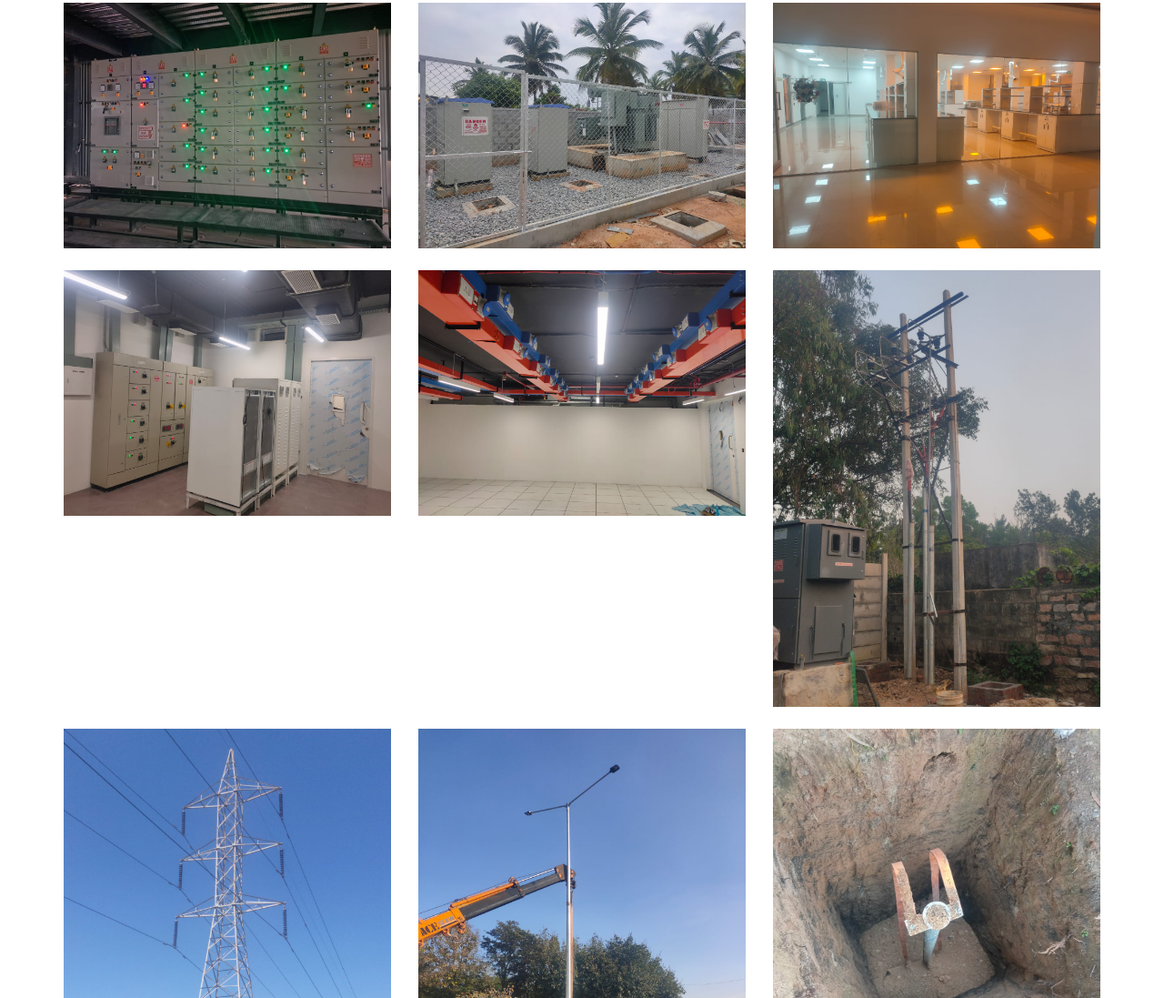
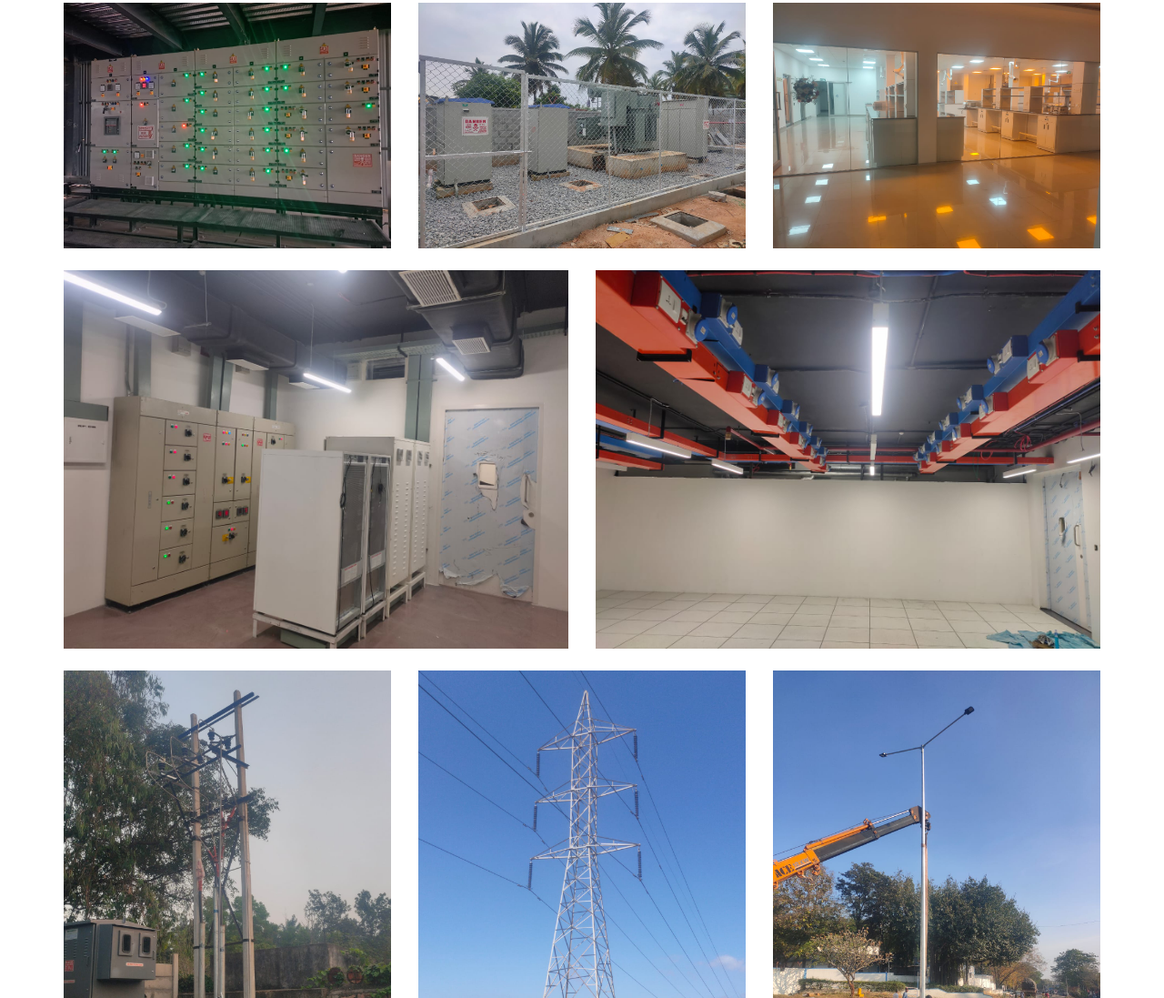
Before and after one commit to praveen-ramasamy/Ivan-Engineering-Solutions, a plain HTML site: page index.html in a window 1280 px wide. Shown: the part 5715-6812 px from the top of the page at 91% size. Drawn offline with nearby package versions, Linux system fonts and the light colour scheme; files that its build step writes are made by us from their sources.

Commit message:
Add files via upload

```diff
--- a/index.html
+++ b/index.html
@@ -486,12 +486,12 @@
             <img src="our_works_img4.jpeg" class="img-fluid" alt="Work 4">
           </div>
         </div>
-        <div class="col-md-4 col-sm-6 mb-4">
+        <div class="col-md-6 col-sm-6 mb-4">
           <div class="work-item">
             <img src="our_works_img5.jpeg" class="img-fluid" alt="Work 4">
           </div>
         </div>
-        <div class="col-md-4 col-sm-6 mb-4">
+        <div class="col-md-6 col-sm-6 mb-4">
           <div class="work-item">
             <img src="our_works_img6.jpeg" class="img-fluid" alt="Work 4">
           </div>
```
